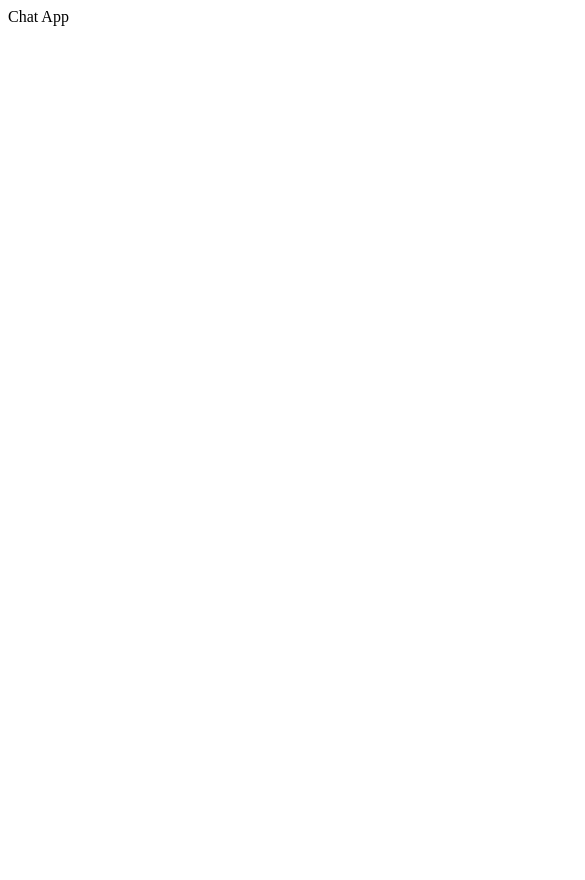
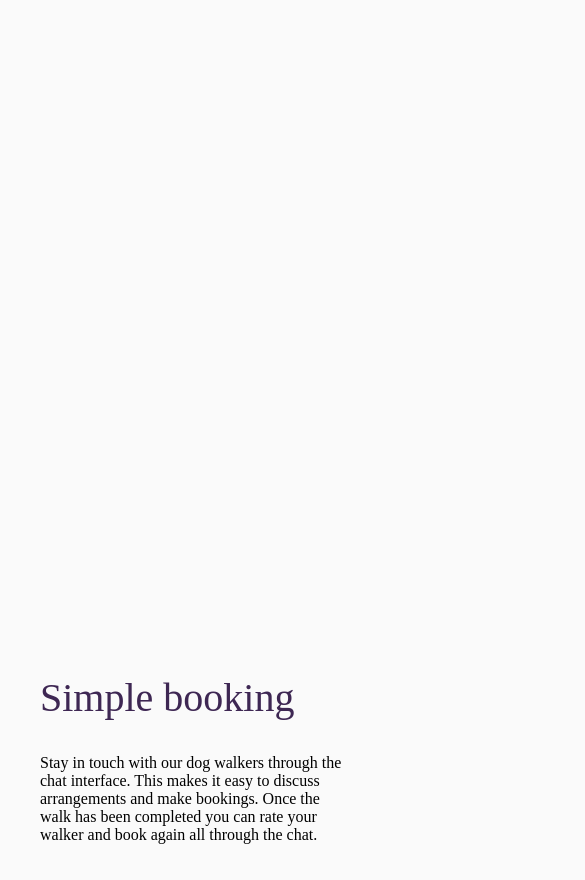
Before and after one commit to the-Adams/chat-app-v1, a plain HTML site: page index.html in a window 390 px wide. Shown: the top 880 px of the page, 585 px wide, since content can reach past the window. Before the commit the page ends 844 px from the top, so only its background shows below. Drawn offline with Linux system fonts and the light colour scheme.

Commit message:
Css for background

```diff
--- a/index.html
+++ b/index.html
@@ -8,6 +8,14 @@
     <title>chat-app</title>
   </head>
   <body>
-    Chat App
+    <div class="stay-in-touch">
+      <div class="stay-in--touch-inner">
+        <h2 class="simple-booking">Simple booking</h2>
+        Stay in touch with our dog walkers through the chat interface. This
+        makes it easy to discuss arrangements and make bookings. Once the walk
+        has been completed you can rate your walker and book again all through
+        the chat.
+      </div>
+    </div>
   </body>
 </html>
--- a/resources/css/styles.css
+++ b/resources/css/styles.css
@@ -0,0 +1,65 @@
+body {
+  position: relative;
+  width: 1440px;
+  height: 800px;
+  background: #fafafa;
+  fill: solid;
+}
+.stay-in-touch {
+  position: absolute;
+  width: 445px;
+  height: 183px;
+  left: 735px;
+  top: 309px;
+}
+.simple-booking {
+  font-family: "Rubik";
+  font-style: normal;
+  font-weight: 500;
+  font-size: 40px;
+  line-height: 47px;
+  color: #3e2753;
+}
+.stay-in-touch-inner {
+  position: absolute;
+  width: 445px;
+  height: 112px;
+  left: 735px;
+  top: 380px;
+  font-family: "Rubik";
+  font-style: normal;
+  font-weight: 400;
+  font-size: 16px;
+  line-height: 28px;
+  color: #a39da9;
+}
+@media only screen and (max-width: 900px) {
+  .stay-in-touch {
+    width: 311px;
+    height: 239px;
+    left: 32px;
+    top: 633px;
+  }
+
+  .simple-booking {
+    font-family: "Rubik";
+    font-style: normal;
+    font-weight: 500;
+    font-size: 40px;
+    line-height: 47px;
+    color: #3e2753;
+  }
+  .stay-in-touch-inner {
+    position: absolute;
+    width: 445px;
+    height: 112px;
+    left: 735px;
+    top: 380px;
+    font-family: "Rubik";
+    font-style: normal;
+    font-weight: 400;
+    font-size: 16px;
+    line-height: 28px;
+    color: #a39da9;
+  }
+}
```
